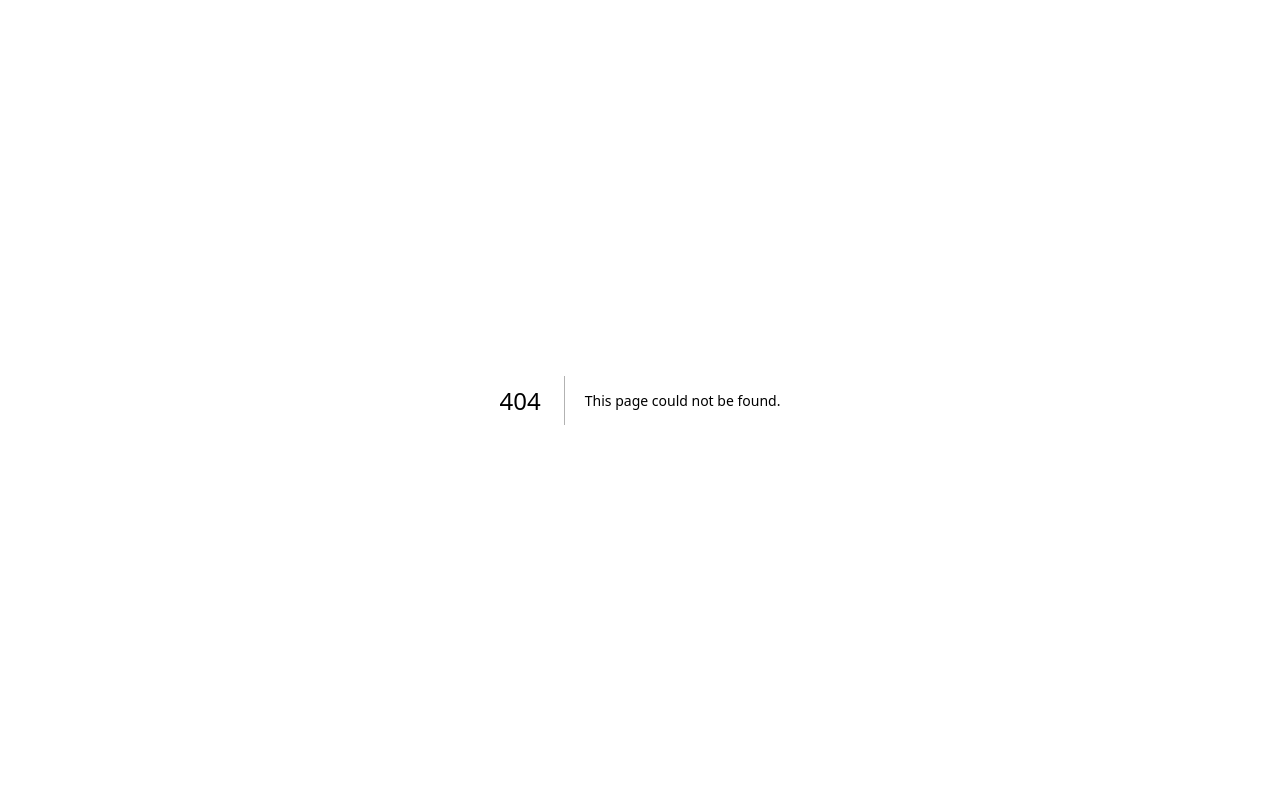
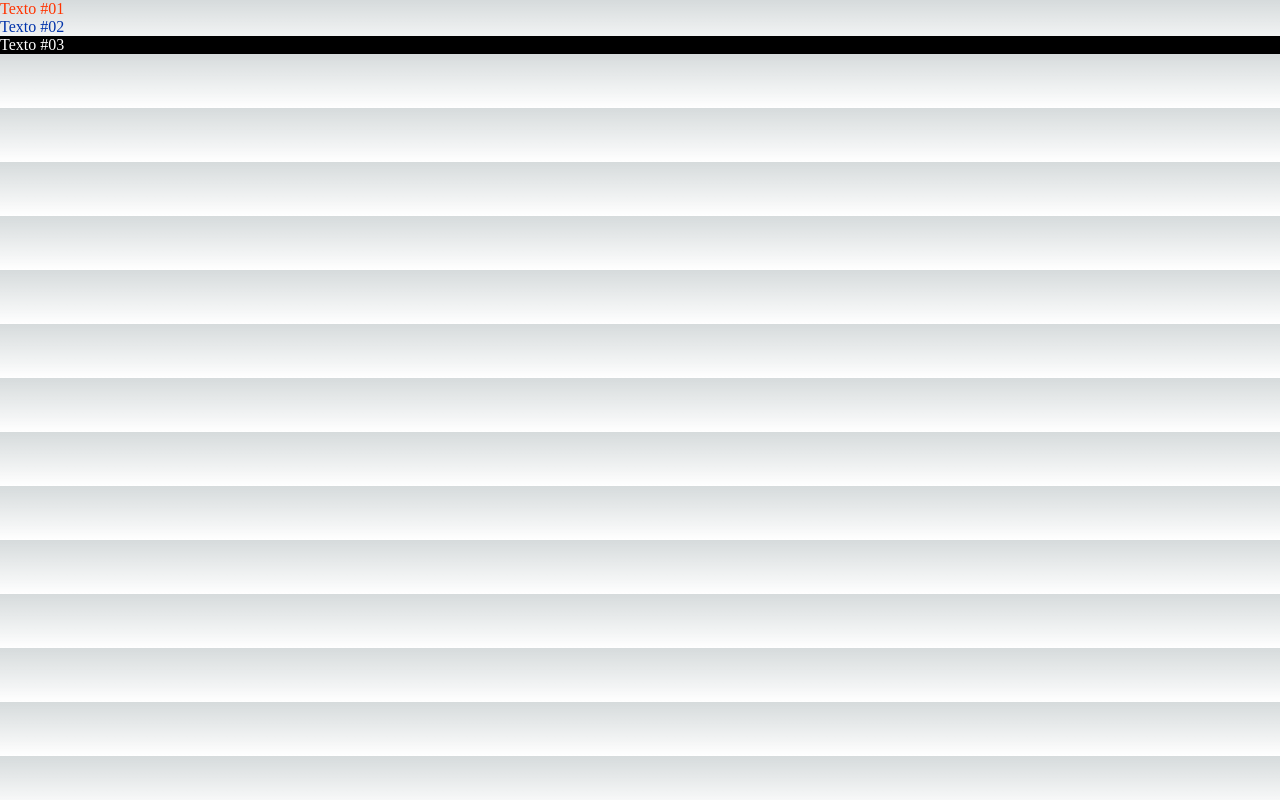
Before and after one commit to davidasteixeira/NextJS, a Next.js app in the folder exercicios/: page /css/integracao1 in a window 1280 px wide. Before the commit this address had no page. Built offline with nearby package versions, Linux system fonts and the light colour scheme.

Commit message:
feat: css global for component

```diff
--- a/exercicios/src/pages/_app.js
+++ b/exercicios/src/pages/_app.js
@@ -1,5 +1,6 @@
-import '@/styles/globals.css'
+import "@/styles/globals.css";
+import "./css/integracao1.css";
 
 export default function App({ Component, pageProps }) {
-  return <Component {...pageProps} />
+  return <Component {...pageProps} />;
 }
--- /dev/null
+++ b/exercicios/src/pages/css/integracao1.css
@@ -0,0 +1,12 @@
+.vermelha {
+  color: #f30;
+}
+
+.azul {
+  color: #03a;
+}
+
+.branca {
+  background-color: black;
+  color: #fff;
+}
--- /dev/null
+++ b/exercicios/src/pages/css/integracao1.jsx
@@ -0,0 +1,9 @@
+export default function integracao() {
+  return (
+    <>
+      <div className="vermelha">Texto #01</div>
+      <div className="azul">Texto #02</div>
+      <div className="branca">Texto #03</div>
+    </>
+  );
+}
```
